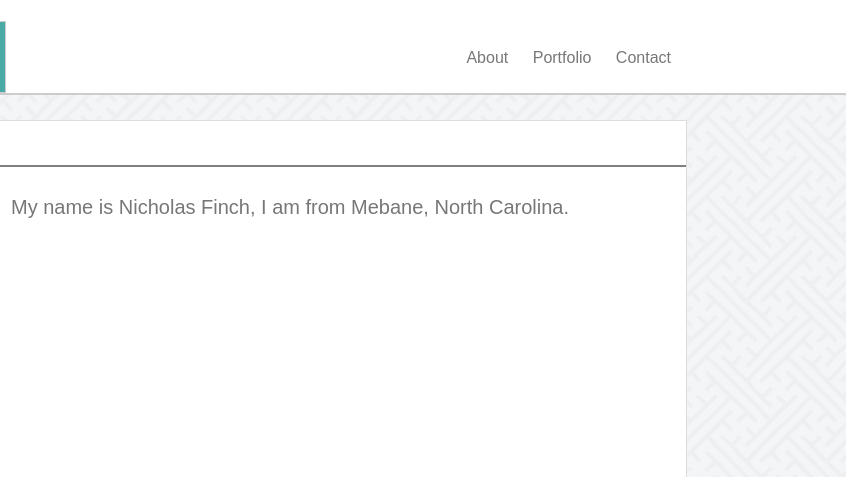
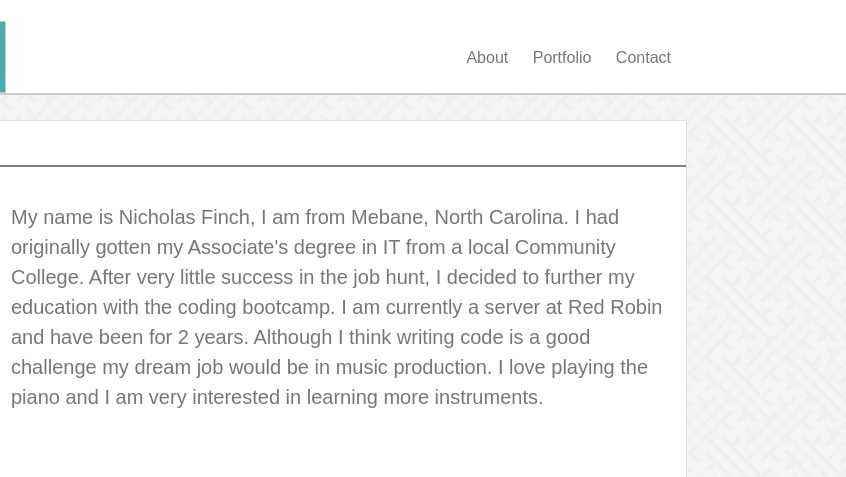
Before and after one commit to Finch23/Personal-Portfolio, a plain HTML site: page index.html in a window 1280 px wide. Shown: the top 477 px of the page, 434-1280 px from the left. Drawn offline with Linux system fonts and the light colour scheme.

Commit message:
Finished week 1 hw

```diff
--- a/assets/styles/style.css
+++ b/assets/styles/style.css
@@ -133,6 +133,6 @@ p {
     color: rgb(119, 119, 119);
     font-family: Arial, "Helvetica Neue", Helvetica, sans-serif;
     display: block;
-    line-height: 10px;
+    line-height: 30px;
     font-size: 20px;
 }
--- a/index.html
+++ b/index.html
@@ -34,7 +34,7 @@
 
 
 
-    <p>My name is Nicholas Finch, I am from Mebane, North Carolina.
+    <p>My name is Nicholas Finch, I am from Mebane, North Carolina. I had originally gotten my Associate's degree in IT from a local Community College. After very little success in the job hunt, I decided to further my education with the coding bootcamp. I am currently a server at Red Robin and have been for 2 years. Although I think writing code is a good challenge my dream job would be in music production. I love playing the piano and I am very interested in learning more instruments.
     </p>
 
 
```
Also changed, not shown: portfolio.html (+6 -1 lines).
